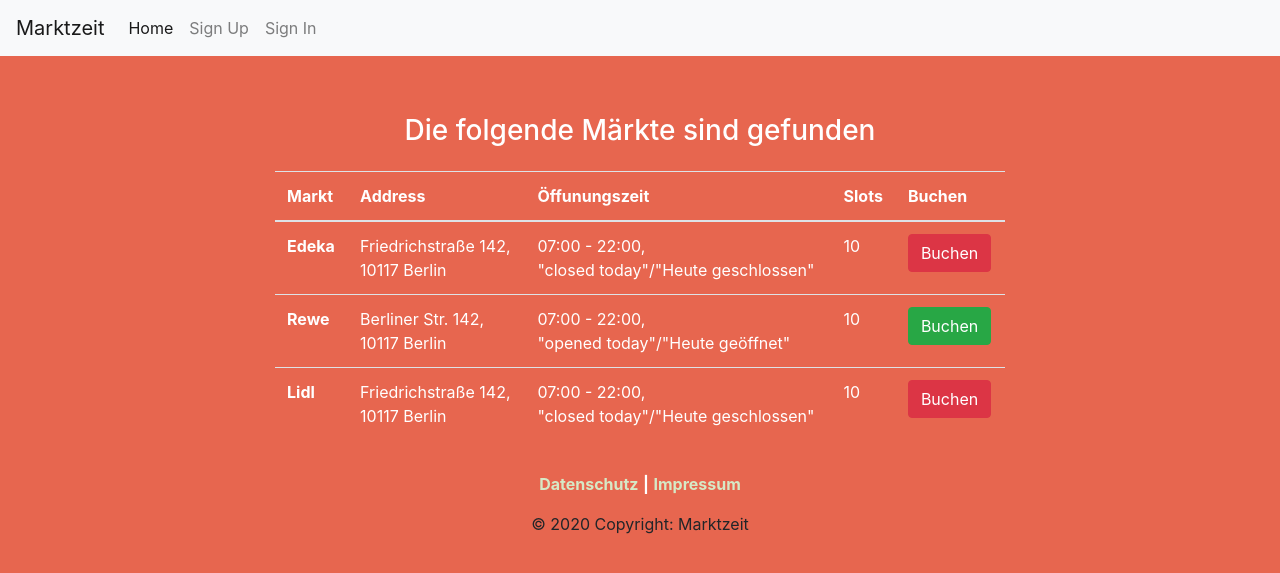
After one commit to firstdayofjune/marktzeit, a Django app: page /markt_list/ in a window 1280 px wide. The commit adds this page. Shown: the top 573 px of the page. Run offline with Django 3.2, Linux system fonts and the light colour scheme; some libraries are stand-ins or nearby versions.

Commit message:
Implmented Market List and changes styling

```diff
--- a/config/settings/base.py
+++ b/config/settings/base.py
@@ -40,8 +40,8 @@
 # DATABASES
 # ------------------------------------------------------------------------------
 # https://docs.djangoproject.com/en/dev/ref/settings/#databases
-DATABASES = {"default": env.db("DATABASE_URL")}
-DATABASES["default"]["ATOMIC_REQUESTS"] = True
+DATABASES = {"default": "sqlite:///db.sqlite3"}
+# DATABASES["default"]["ATOMIC_REQUESTS"] = True
 
 # URLS
 # ------------------------------------------------------------------------------
--- a/config/urls.py
+++ b/config/urls.py
@@ -15,6 +15,7 @@
     ),
     # Django Admin, use {% url 'admin:index' %}
     path(settings.ADMIN_URL, admin.site.urls),
+    path("markt_list/", view=TemplateView.as_view(template_name='markt_list.html'), name="markt-list"),
     path("search/", view=views_sm.search, name="redirect"),
     # User management
     path("users/", include("marktzeit.users.urls", namespace="users")),
--- a/marktzeit/static/css/project.css
+++ b/marktzeit/static/css/project.css
@@ -1 +1 @@
-body,html{height:100%;width:100%;margin:0;padding:0;background:#e7664f}.alert-debug{background-color:#fff;border-color:#d6e9c6;color:#000}.alert-error{background-color:#f2dede;border-color:#eed3d7;color:#b94a48}h1,h2,h3,h4,p,label{color:#fff}.form-control-borderless{border:none}.form-control-borderless:hover,.form-control-borderless:active,.form-control-borderless:focus{border:none;outline:none;box-shadow:none}.mz__results{margin-top:15px}.mz__results a{padding-bottom:1px;background:#b94a48;float:left;-webkit-transition:all 0.5s ease-in-out;border:0px;color:inherit}.mz__results a:hover{-webkit-transform:scale(1.01)}
+body,html{height:100%;width:100%;margin:0;padding:0;background:#e7664f}.alert-debug{background-color:#fff;border-color:#d6e9c6;color:#000}.alert-error{background-color:#f2dede;border-color:#eed3d7;color:#b94a48}h1,h2,h3,h4,p,label{color:#fff;padding-top:10px;padding-bottom:15px}footer{margin-bottom:15px}footer a{color:#d6e9c6;font-weight:bolder}footer span{color:#fff;font-weight:bolder}.form-control-borderless{border:none}.form-control-borderless:hover,.form-control-borderless:active,.form-control-borderless:focus{border:none;outline:none;box-shadow:none}.mz__results{margin-top:15px}.mz__results a{padding-bottom:1px;background:#b94a48;float:left;-webkit-transition:all 0.5s ease-in-out;border:0px;color:inherit}.mz__results a:hover{-webkit-transform:scale(1.01)}.mz__markt_list table{color:#fff}
--- a/marktzeit/static/sass/config/_default.scss
+++ b/marktzeit/static/sass/config/_default.scss
@@ -44,4 +44,19 @@
 
 h1, h2, h3, h4, p, label{
   color: $white;
+  padding-top: 10px;
+  padding-bottom: 15px;
 }
+
+
+footer {
+  a {
+    color: $mint-green;
+    font-weight: bolder;
+  }
+  span {
+    color: $white;
+    font-weight: bolder;
+  }
+  margin-bottom: 15px;
+}
--- /dev/null
+++ b/marktzeit/static/sass/modules/_markt_list.scss
@@ -0,0 +1,8 @@
+// Markzeit class
+.mz {
+  &__markt_list {
+    table {
+      color: $white;
+    }
+  }
+}
--- a/marktzeit/static/sass/project.scss
+++ b/marktzeit/static/sass/project.scss
@@ -1,3 +1,4 @@
 // Modules
 @import "config/default";
 @import "modules/search";
+@import "modules/markt_list";
--- a/marktzeit/supermarkets/views.py
+++ b/marktzeit/supermarkets/views.py
@@ -4,8 +4,7 @@
 
 
 def search(request):
-    # TODO: search
-    print(request.GET.get('query'))
+    print(request.GET.get('q'))
     results = {'result': [
         {'name': 'Mark1', 'url': '/markt1'},
         {'name': 'Mark2', 'url': '/markt2'}
--- a/marktzeit/templates/base.html
+++ b/marktzeit/templates/base.html
@@ -94,6 +94,22 @@
 
 {% block modal %}{% endblock modal %}
 
+<!-- Footer -->
+<footer class="page-footer font-small blue">
+
+
+  <!-- Copyright -->
+  <div class="footer-copyright text-center py-3">
+    <a href="/datenschutz"> Datenschutz</a> <span>|</span>
+    <a href="/datenschutz"> Impressum</a>
+  </div>
+  <div class="footer-copyright text-center">© 2020 Copyright: Marktzeit
+  </div>
+  <!-- Copyright -->
+
+</footer>
+<!-- Footer -->
+
 <!-- Le javascript
 ================================================== -->
 <!-- Placed at the end of the document so the pages load faster -->
--- /dev/null
+++ b/marktzeit/templates/markt_list.html
@@ -0,0 +1,54 @@
+{% extends 'base.html' %}
+
+<!--
+As a user I can scroll through a list of supermarkets.
+For every market, I can see:
+
+The type of the Market (e.g. Lidl, Edeka, REWE, Penny, Netto, Bio Company, Denn's)
+The address (Friedrichstraße 142, 10117 Berlin)
+The opening hours: (07:00 - 22:00, "closed today"/"Heute geschlossen", multiple opening hours per day possible and broken into multiple lines)
+The number of Slots which are still available throughout the rest of the day
+A call-to-action button: "Book a slot"/"Slot buchen" for every supermarket, with slots available
+-->
+
+{% block content %}
+  <!--TODO templating-->
+  <div class="col-12 col-md-10 col-lg-8 mz__markt_list">
+    <h3 class="text-center"> Die folgende Märkte sind gefunden</h3>
+    <table class="table">
+      <thead>
+      <tr>
+        <th scope="col">Markt</th>
+        <th scope="col">Address</th>
+        <th scope="col">Öffunungszeit</th>
+        <th scope="col">Slots</th>
+        <th scope="col">Buchen</th>
+      </tr>
+      </thead>
+      <tbody>
+      <tr>
+        <th scope="row">Edeka</th>
+        <td>Friedrichstraße 142, <br> 10117 Berlin</td>
+        <td>07:00 - 22:00, <br> "closed today"/"Heute geschlossen"</td>
+        <td>10</td>
+        <td><a href="#markt_edka" class="btn btn-danger">Buchen</a></td>
+      </tr>
+      <tr>
+        <th scope="row">Rewe</th>
+        <td>Berliner Str. 142, <br> 10117 Berlin</td>
+        <td>07:00 - 22:00, <br> "opened today"/"Heute geöffnet"</td>
+        <td>10</td>
+        <td><a href="#markt_rewe"  class="btn btn-success">Buchen</a></td>
+      </tr>
+      <tr>
+        <th scope="row">Lidl</th>
+        <td>Friedrichstraße 142, <br> 10117 Berlin</td>
+        <td>07:00 - 22:00, <br> "closed today"/"Heute geschlossen"</td>
+        <td>10</td>
+        <td><a href="#markt_lidl" class="btn btn-danger">Buchen</a></td>
+      </tr>
+      </tbody>
+    </table>
+  </div>
+
+{% endblock content %}
```
Also changed, not shown: config/settings/local.py (+12 -5 lines), marktzeit/templates/pages/home.html (+38 -28 lines), marktzeit/templates/account/base.html (line endings or trailing spaces).
